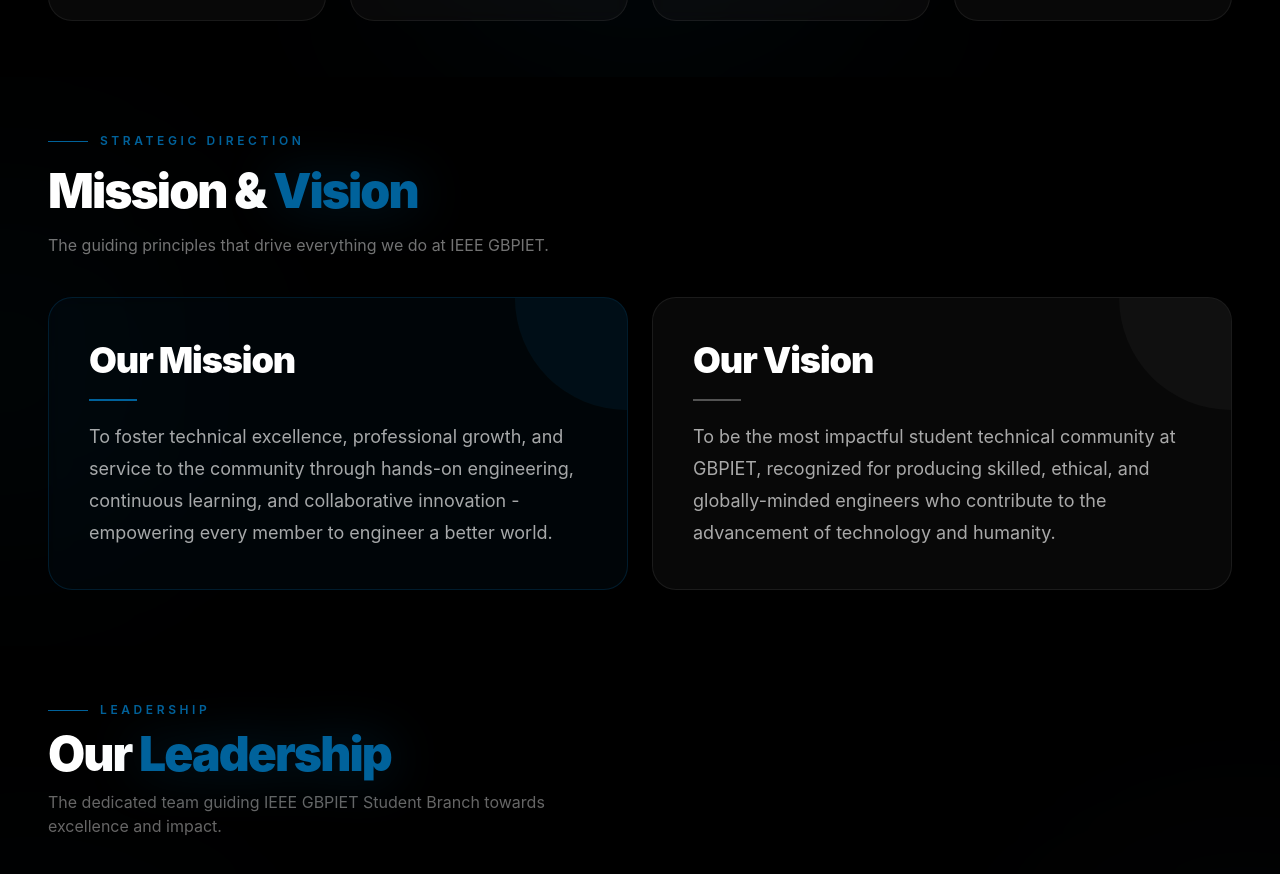
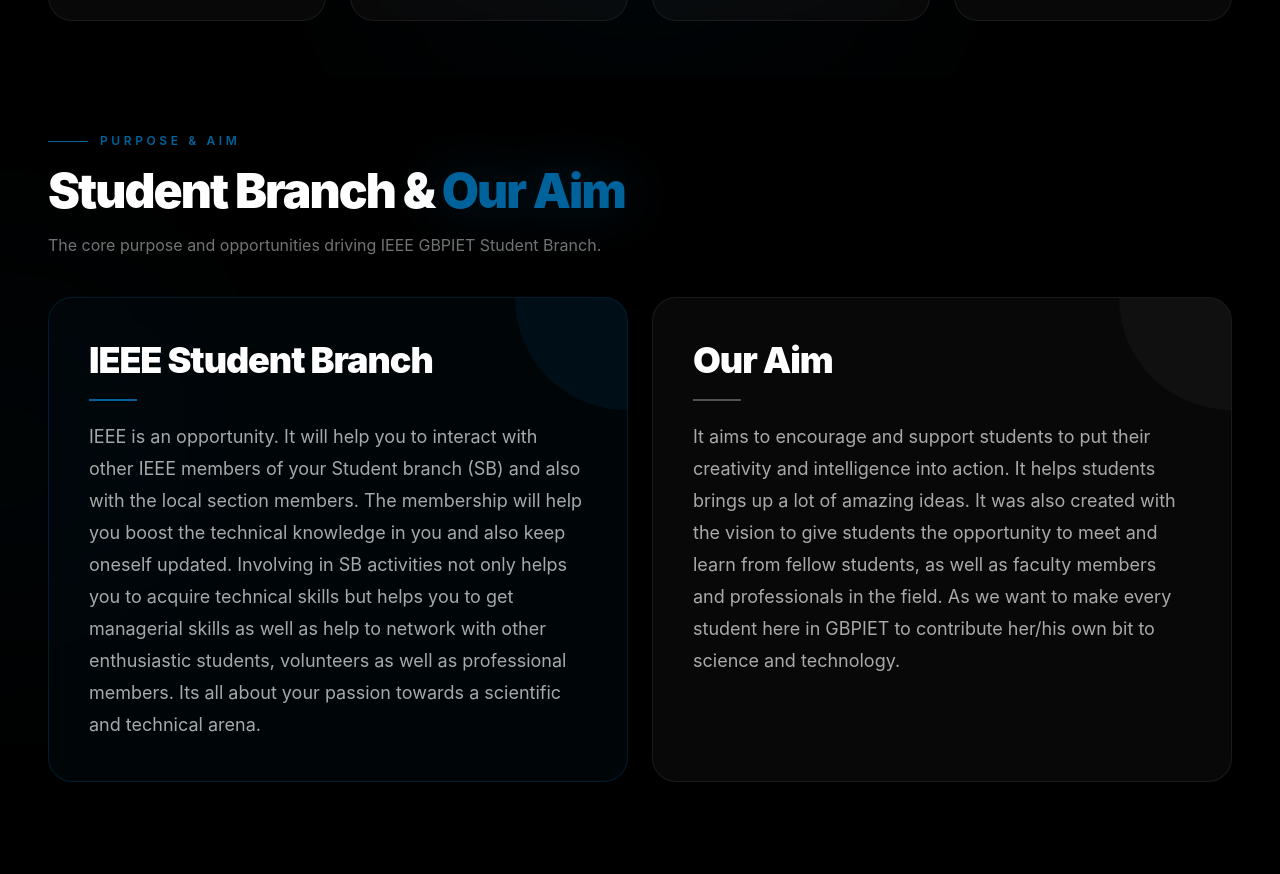
Before and after one commit to Manasaror/IEEE_Site, a React (Vite) app: page /about in a window 1280 px wide. Shown: the part 1918-2792 px from the top of the page. Built offline with nearby package versions, Linux system fonts and the light colour scheme.

Commit message:
Update leadership details, LinkedIn links, and official About page information

```diff
--- a/src/data/about/content.ts
+++ b/src/data/about/content.ts
@@ -21,17 +21,24 @@
   { number: '10+', label: 'Years of Legacy', description: 'Shaping futures since founding' },
 ];
 
-// -- Strategic Plan (Mission & Vision) -------------------------
+// -- Strategic Direction (Student Branch & Aim) ----------------
 export const strategicPlan = {
-  mission: {
-    tag: 'Mission',
-    heading: 'Our Mission',
-    body: 'To foster technical excellence, professional growth, and service to the community through hands-on engineering, continuous learning, and collaborative innovation - empowering every member to engineer a better world.',
+  branch: {
+    tag: 'Student Branch',
+    heading: 'IEEE Student Branch',
+    body: 'IEEE is an opportunity. It will help you to interact with other IEEE members of your Student branch (SB) and also with the local section members. The membership will help you boost the technical knowledge in you and also keep oneself updated. Involving in SB activities not only helps you to acquire technical skills but helps you to get managerial skills as well as help to network with other enthusiastic students, volunteers as well as professional members. Its all about your passion towards a scientific and technical arena.',
   },
-  vision: {
-    tag: 'Vision',
-    heading: 'Our Vision',
-    body: 'To be the most impactful student technical community at GBPIET, recognized for producing skilled, ethical, and globally-minded engineers who contribute to the advancement of technology and humanity.',
+  aim: {
+    tag: 'Our Aim',
+    heading: 'Our Aim',
+    body: 'It aims to encourage and support students to put their creativity and intelligence into action. It helps students brings up a lot of amazing ideas. It was also created with the vision to give students the opportunity to meet and learn from fellow students, as well as faculty members and professionals in the field. As we want to make every student here in GBPIET to contribute her/his own bit to science and technology.',
+  },
+  // Backward compatibility aliases
+  get mission() {
+    return this.branch;
+  },
+  get vision() {
+    return this.aim;
   },
 };
 
@@ -100,42 +107,68 @@
 
 export const leadershipData: LeaderItem[] = [
   {
-    name: 'Dr. Faculty Counselor',
-    role: 'Branch Counselor',
-    department: 'IEEE Faculty Advisor',
-    initials: 'FC',
+    name: 'Dr. Kamaljit Singh Bhatia',
+    role: 'Sr. Member IEEE, Branch Counsellor',
+    department: 'Coordinator Professional Societies, GBPIET',
+    initials: 'KB',
+    image: '/images/kamaljeet-150x150.jpg',
     isPrimary: true,
   },
   {
-    name: 'Chairperson',
-    role: 'Branch Chairperson',
-    department: 'Executive Committee',
-    initials: 'CH',
+    name: 'Rachita Pant',
+    role: 'Student Branch Chair',
+    department: 'IEEE Student Branch',
+    initials: 'RP',
+    image: '/images/rachitamam.jpeg',
   },
   {
-    name: 'Vice Chairperson',
-    role: 'Vice Chairperson',
-    department: 'Executive Committee',
-    initials: 'VC',
-    image: '/images/sample-vc.jpg',
+    name: 'Mohit Rawat',
+    role: 'Student Branch Vice Chair',
+    department: 'IEEE Student Branch',
+    initials: 'MR',
+    image: '/images/mohit.sir.jpeg',
   },
   {
-    name: 'Secretary',
-    role: 'Branch Secretary',
-    department: 'Executive Committee',
-    initials: 'SE',
+    name: 'Janmejay',
+    role: 'Student Secretary',
+    department: 'IEEE Student Branch',
+    initials: 'JP',
+    image: '/images/janmajay.jpeg',
   },
   {
-    name: 'Treasurer',
-    role: 'Branch Treasurer',
-    department: 'Executive Committee',
-    initials: 'TR',
+    name: 'Ojasvi Arora',
+    role: 'Vice Chair',
+    department: 'IEEE Student Branch',
+    initials: 'OA',
+    image: '/images/ojasss.jpeg',
   },
   {
-    name: 'Webmaster',
-    role: 'Technical Lead',
-    department: 'Executive Committee',
-    initials: 'WM',
+    name: 'Harsh Sharma',
+    role: 'Student Treasurer',
+    department: 'IEEE Student Branch',
+    initials: 'HS',
+    image: '/images/harsh sharma.jpeg',
+  },
+  {
+    name: 'Ansh Dhamija',
+    role: 'Student Treasurer',
+    department: 'IEEE Student Branch',
+    initials: 'AD',
+    image: '/images/ansh dhamija.jpeg',
+  },
+  {
+    name: 'Rohit Thapliyal',
+    role: 'Creative Media Head',
+    department: 'IEEE Student Branch',
+    initials: 'RT',
+    image: '/images/rohit.thapliyal.jpeg',
+  },
+  {
+    name: 'Asmi Naithani',
+    role: 'Web Master',
+    department: 'IEEE Student Branch',
+    initials: 'AN',
+    image: '/images/asmi.mam.jpeg',
   },
 ];
 
--- a/src/data/teams/members.ts
+++ b/src/data/teams/members.ts
@@ -51,7 +51,7 @@
     priority: 1,
     committee: 'executive',
     socials: {
-      linkedin: 'https://linkedin.com/in/',
+      linkedin: 'https://www.linkedin.com/in/dr-vijay-kumar-banga-200167b',
     },
   },
   {
@@ -62,7 +62,7 @@
     priority: 2,
     committee: 'executive',
     socials: {
-      linkedin: 'https://linkedin.com/in/',
+      linkedin: 'https://in.linkedin.com/in/dr-kamaljit-singh-bhatia-19693049',
     },
   },
   {
@@ -73,7 +73,7 @@
     priority: 3,
     committee: 'executive',
     socials: {
-      linkedin: 'https://linkedin.com/in/',
+      linkedin: 'https://in.linkedin.com/in/mamta-baunthiyal-27780420',
     },
   },
   {
@@ -95,7 +95,7 @@
     priority: 5,
     committee: 'executive',
     socials: {
-      linkedin: 'https://linkedin.com/in/',
+      linkedin: 'https://www.linkedin.com/in/dr-jitendra-singh-rauthan-86852b306',
     },
   },
   {
@@ -128,7 +128,7 @@
     priority: 8,
     committee: 'executive',
     socials: {
-      linkedin: 'https://linkedin.com/in/',
+      linkedin: 'https://www.linkedin.com/in/pranshu-dangwal-761967a2',
     },
   },
 
@@ -143,7 +143,7 @@
     priority: 1,
     committee: 'student',
     socials: {
-      linkedin: 'https://www.linkedin.com/in/rachita-pant/',
+      linkedin: 'https://in.linkedin.com/in/rachita-pant',
       github: 'https://github.com/',
       instagram: 'https://www.instagram.com/rachitaa._?stkn=MWJpMTV1YTlyNWJjOA==',
     },
@@ -156,8 +156,7 @@
     priority: 2,
     committee: 'student',
     socials: {
-      linkedin:
-        'https://www.linkedin.com/in/mohit-rawat-00764a290?utm_source=share_via&utm_content=profile&utm_medium=member_android',
+      linkedin: 'https://in.linkedin.com/in/mohit-rawat-00764a290',
       github: 'https://github.com/',
       instagram: '',
     },
@@ -170,7 +169,7 @@
     priority: 3,
     committee: 'student',
     socials: {
-      linkedin: 'https://www.linkedin.com/in/janmejay-pant-b2329b289?utm_source=share_via&utm_content=profile&utm_medium=member_android',
+      linkedin: 'https://in.linkedin.com/in/janmejay-pant-b2329b289',
       instagram: 'https://instagram.com/',
     },
   },
@@ -182,7 +181,7 @@
     priority: 3,
     committee: 'student',
     socials: {
-      linkedin: 'https://www.linkedin.com/in/ojasviarora?utm_source=share&utm_campaign=share_via&utm_content=profile&utm_medium=android_app',
+      linkedin: 'https://in.linkedin.com/in/ojasviarora',
       instagram: 'https://instagram.com/',
     },
   },
@@ -194,7 +193,7 @@
     priority: 4,
     committee: 'student',
     socials: {
-      linkedin: 'https://www.linkedin.com/in/harsh-sharma-948186321?utm_source=share_via&utm_content=profile&utm_medium=member_android',
+      linkedin: 'https://in.linkedin.com/in/harsh-sharma-948186321',
       instagram: 'https://instagram.com/',
     },
   },
@@ -218,7 +217,7 @@
     priority: 5,
     committee: 'student',
     socials: {
-      linkedin: 'https://linkedin.com/in/',
+      linkedin: 'https://in.linkedin.com/in/rohit-thapliyal-a089b02a2',
       instagram: 'https://instagram.com/',
     },
   },
--- a/src/modules/about/components/LeadershipStructure.tsx
+++ b/src/modules/about/components/LeadershipStructure.tsx
@@ -123,7 +123,7 @@
           </p>
           <div className="grid gap-4 sm:grid-cols-2 sm:gap-5 lg:grid-cols-3 lg:gap-5">
             {committee.map((leader, index) => (
-              <LeaderCard key={leader.role} leader={leader} index={index + 1} />
+              <LeaderCard key={leader.name} leader={leader} index={index + 1} />
             ))}
           </div>
         </div>
--- a/src/modules/about/components/MissionVision.tsx
+++ b/src/modules/about/components/MissionVision.tsx
@@ -61,28 +61,28 @@
           <div className="mb-3 flex items-center gap-3">
             <span className="h-px w-10 bg-[#00629b]" />
             <span className="text-xs font-semibold uppercase tracking-[0.3em] text-[#00629b]">
-              Strategic Direction
+              Purpose &amp; Aim
             </span>
           </div>
           <h2 className="text-3xl font-black leading-tight tracking-[-0.04em] text-white sm:text-4xl lg:text-5xl">
-            Mission &amp;{' '}
-            <span className="text-[#00629b] drop-shadow-[0_0_25px_rgba(0,98,155,0.3)]">Vision</span>
+            Student Branch &amp;{' '}
+            <span className="text-[#00629b] drop-shadow-[0_0_25px_rgba(0,98,155,0.3)]">Our Aim</span>
           </h2>
           <p className="mt-3 max-w-xl text-sm leading-6 text-white/45 sm:text-base">
-            The guiding principles that drive everything we do at IEEE GBPIET.
+            The core purpose and opportunities driving IEEE GBPIET Student Branch.
           </p>
         </div>
 
         {/* Cards grid */}
         <div className="grid gap-5 lg:grid-cols-2 lg:gap-6">
           <MissionVisionCard
-            heading={strategicPlan.mission.heading}
-            body={strategicPlan.mission.body}
+            heading={strategicPlan.branch.heading}
+            body={strategicPlan.branch.body}
             isMission={true}
           />
           <MissionVisionCard
-            heading={strategicPlan.vision.heading}
-            body={strategicPlan.vision.body}
+            heading={strategicPlan.aim.heading}
+            body={strategicPlan.aim.body}
             isMission={false}
           />
         </div>
--- a/src/modules/about/components/whoweare.tsx
+++ b/src/modules/about/components/whoweare.tsx
@@ -41,10 +41,10 @@
           {/* ================= RIGHT ================= */}
           <div className="animate-[fadeUp_1s_ease-out] lg:pl-4">
             <p className="text-lg leading-8 text-white/70 sm:text-xl sm:leading-9 lg:text-2xl lg:leading-10">
-              <span className="font-semibold text-white">IEEE GBPIET Student Branch</span> is a
-              student-driven technical community at Govind Ballabh Pant Institute of Engineering and
-              Technology, bringing together students who are passionate about technology, innovation
-              and learning beyond the classroom.
+              <span className="font-semibold text-white">The IEEE Student Branch, GBPIET</span> is
+              the complete Institute level association that works under IEEE Uttar Pradesh Section
+              region 10. It consists of IEEE professionals and student members who share technical
+              interest and geographical proximity.
             </p>
 
             <p className="mt-6 text-base leading-7 text-white/50 sm:text-lg sm:leading-8">
```
Also changed, not shown: public/images/sample-vc.jpg (added).
